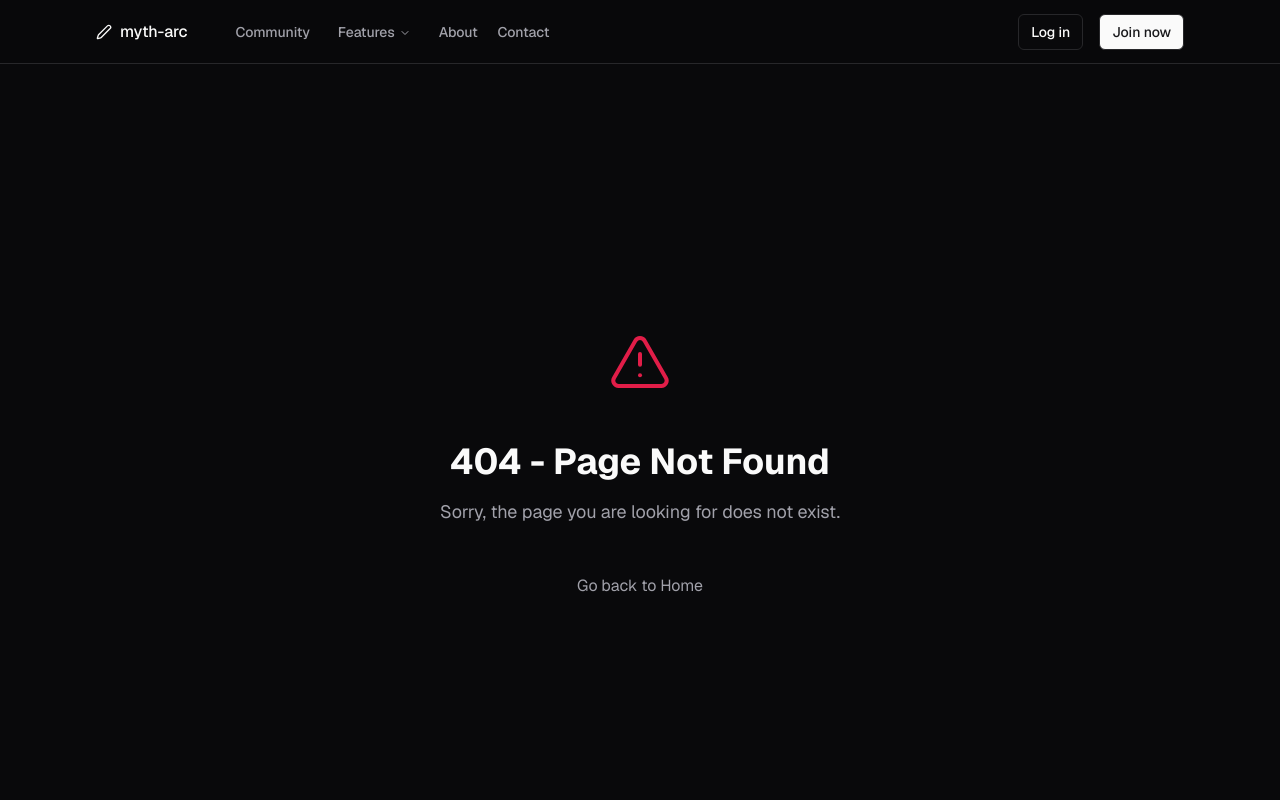
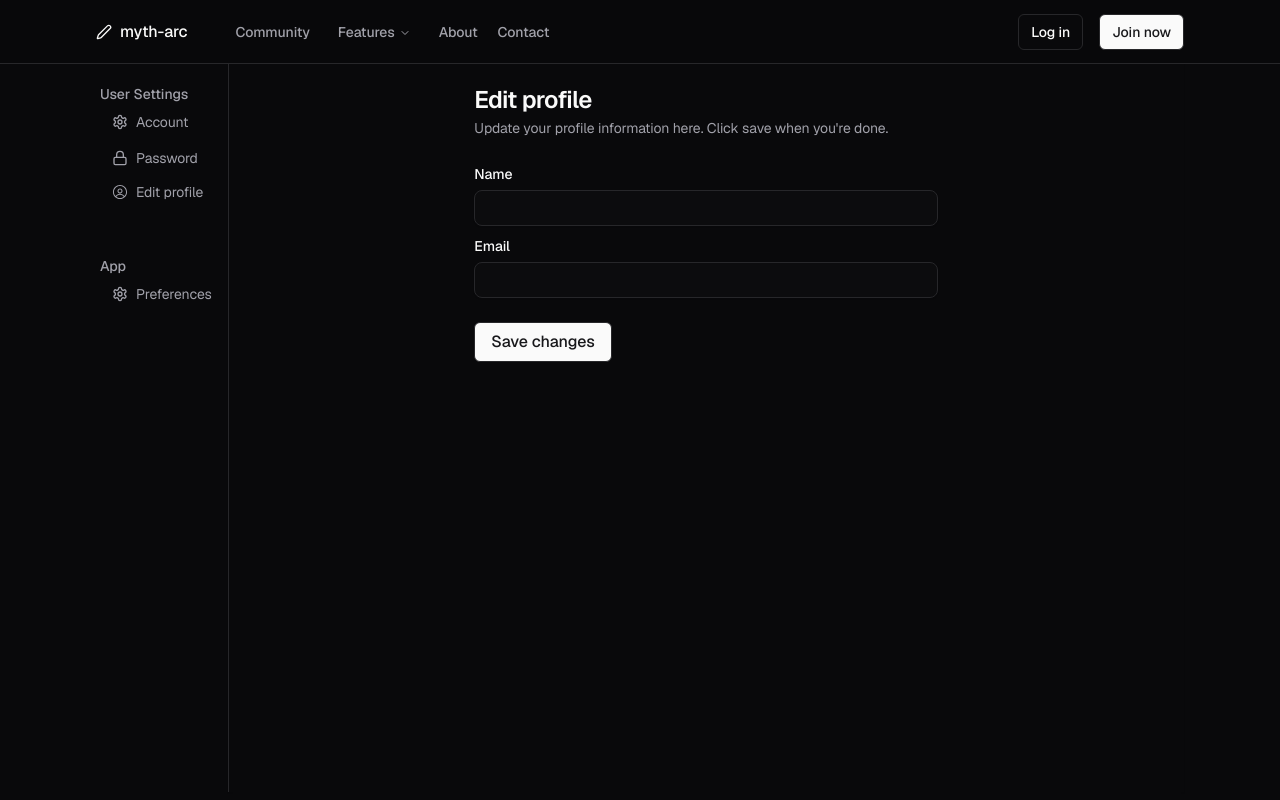
Before and after one commit to Lokendrakushwah12/blogora, a Next.js app: page /account/edit in a window 1280 px wide. Before the commit this address had no page. Shown: the top 800 px of the page. Built offline with nearby package versions, Linux system fonts and the light colour scheme.

Commit message:
updated routing

```diff
--- a/package.json
+++ b/package.json
@@ -37,6 +37,7 @@
     "framer-motion": "^11.12.0",
     "geist": "^1.3.0",
     "lucide-react": "^0.462.0",
+    "motion": "^11.15.0",
     "next": "^15.0.1",
     "next-themes": "^0.4.3",
     "novel": "^0.5.0",
--- a/src/app/account/_components/SubMenu.tsx
+++ b/src/app/account/_components/SubMenu.tsx
@@ -1,4 +1,6 @@
+"use client";
 import { TabsTrigger } from "@/components/ui/tabs";
+import { useRouter } from "next/navigation";
 import React from "react";
 
 interface data {
@@ -14,6 +16,11 @@ interface SubMenuProps {
 }
 
 const SubMenu: React.FC<SubMenuProps> = ({ settingType, data }) => {
+  const router = useRouter();
+
+  const handleNavigation = (path: string) => {
+    router.push(path);
+  };
   return (
     <div className="flex flex-col items-start justify-start">
       <p className="text-sm font-medium text-muted-foreground">{settingType}</p>
@@ -22,6 +29,7 @@ const SubMenu: React.FC<SubMenuProps> = ({ settingType, data }) => {
           key={setting.id}
           value={setting.value}
           className="flex items-center gap-2"
+          onClick={() => handleNavigation(setting.value)}
         >
           {setting.icon}
           <span className="text-sm">{setting.label}</span>
--- /dev/null
+++ b/src/app/account/edit/page.tsx
@@ -0,0 +1,8 @@
+"use client";
+import EditProfile from "../_components/EditProfile";
+
+const Page = () => {
+  return <EditProfile />;
+};
+
+export default Page;
--- a/src/app/account/layout.tsx
+++ b/src/app/account/layout.tsx
@@ -1,15 +1,57 @@
 import Navbar from "@/components/landing/navbar";
+import { Tabs, TabsList } from "@/components/ui/tabs";
 import React from "react";
+import { LockIcon, Settings } from "lucide-react";
+import { AvatarIcon } from "@radix-ui/react-icons";
+import SubMenu from "./_components/SubMenu";
 
 interface Props {
   children: React.ReactNode;
 }
 
 const AccountLayout = ({ children }: Props) => {
+  const userSettingsData = [
+    {
+      id: 1,
+      icon: <Settings className="w-4" />,
+      label: "Account",
+      value: "/account",
+    },
+    {
+      id: 2,
+      icon: <LockIcon className="w-4" />,
+      label: "Password",
+      value: "/account/password",
+    },
+    {
+      id: 3,
+      icon: <AvatarIcon width={16} height={16} />,
+      label: "Edit profile",
+      value: "/account/edit",
+    },
+  ];
+
+  const appData = [
+    {
+      id: 1,
+      icon: <Settings className="w-4" />,
+      label: "Preferences",
+      value: "/account/preferences",
+    },
+  ];
+
   return (
     <>
       <Navbar />
-      <main className="relative z-40 mx-auto w-full">{children}</main>
+      <main className="relative z-40 container mx-auto flex w-full">
+        <Tabs>
+          <TabsList className="flex h-full w-fit flex-col gap-12 pt-5">
+            <SubMenu settingType="User Settings" data={userSettingsData} />
+            <SubMenu settingType="App" data={appData} />
+          </TabsList>
+        </Tabs>
+        <div className="flex-1">{children}</div>
+      </main>
     </>
   );
 };
--- a/src/app/account/page.tsx
+++ b/src/app/account/page.tsx
@@ -1,11 +1,9 @@
 "use client";
-import { NavigationMenu } from "./_components/NavigationMenu";
+import AccountCard from "./_components/AccountCard";
 
 const Page = () => {
   return (
-    <section className="container flex w-full flex-col items-center gap-2 text-center text-foreground">
-      <NavigationMenu />
-    </section>
+    <AccountCard />
   );
 };
 
--- /dev/null
+++ b/src/app/account/password/page.tsx
@@ -0,0 +1,8 @@
+"use client";
+import PasswordCard from "../_components/PasswordCard";
+
+const Page = () => {
+  return <PasswordCard />;
+};
+
+export default Page;
--- /dev/null
+++ b/src/app/account/preferences/page.tsx
@@ -0,0 +1,8 @@
+"use client";
+import Preferences from "../_components/Preferences";
+
+const Page = () => {
+  return <Preferences />;
+};
+
+export default Page;
--- a/src/components/ui/profile.tsx
+++ b/src/components/ui/profile.tsx
@@ -71,7 +71,7 @@ export function Profile() {
         </DropdownMenuItem>
         <DropdownMenuItem asChild>
           <Link
-            href="/account"
+            href="/account/edit"
             className="cursor-pointer text-muted-foreground/60"
           >
             Edit Profile
```
Also changed, not shown: 1 other file (tests, documents, lock files or other folders).
